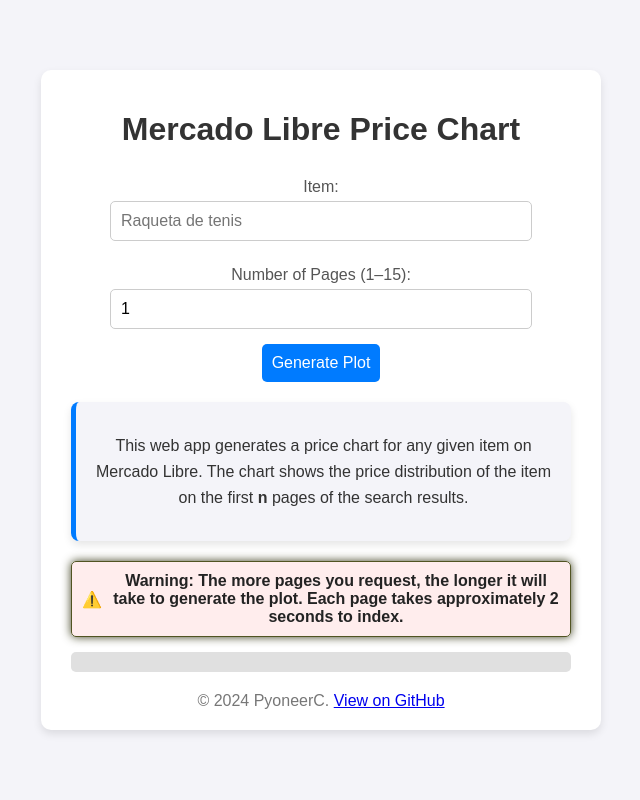
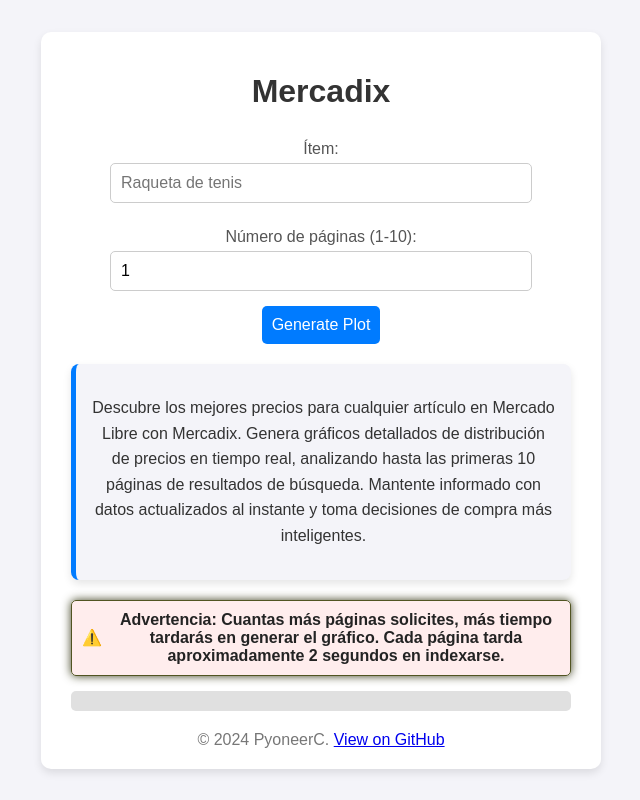
Before and after one commit to pyoneerC/Mercadix, a Flask app: page / in a window 1280 px wide. Shown: the whole page, without its empty margins (319-959 px from the left). Run offline with Flask 3, Linux system fonts and the light colour scheme.

Commit message:
fix title, translated, pwa

```diff
--- a/templates/error.html
+++ b/templates/error.html
@@ -3,7 +3,7 @@
    <head>
       <meta charset="UTF-8">
       <meta name="viewport" content="width=device-width, initial-scale=1.0">
-      <title>Error - Something Went Wrong</title>
+      <title>Error - Algo salió mal</title>
       <link rel="stylesheet" href="https://cdnjs.cloudflare.com/ajax/libs/font-awesome/6.0.0-beta3/css/all.min.css">
       <link rel="stylesheet" href="{{ url_for('static', filename='css/errorstyle.css') }}">
       <link rel="shortcut icon" href="{{ url_for('static', filename='favicon.ico') }}">
@@ -13,10 +13,10 @@
          <div class="icon">
             <i class="fas fa-exclamation-triangle"></i>
          </div>
-         <h1>Oops! Something Went Wrong.</h1>
+         <h1>Oops! Ocurrío un error</h1>
          <p>{{ error_message }}</p>
          <div class="button-group">
-            <a href="{{ url_for('index') }}">Go Back</a>
+            <a href="{{ url_for('index') }}">Volver</a>
          </div>
       </div>
    </body>
--- a/templates/index.html
+++ b/templates/index.html
@@ -3,7 +3,7 @@
 <head>
     <meta charset="UTF-8">
     <meta name="viewport" content="width=device-width, initial-scale=1.0">
-    <title>Mercado Libre Price Chart</title>
+    <title>Mercadix</title>
     <link rel="shortcut icon" href="{{ url_for('static', filename='favicon.ico') }}">
     <link rel="stylesheet" href="{{ url_for('static', filename='css/idxstyle.css') }}">
 </head>
@@ -48,23 +48,22 @@
 </head>
 <body>
     <div class="container">
-        <h1>Mercado Libre Price Chart</h1>
+        <h1>Mercadix</h1>
         <form id="price-form" action="/" method="post">
-            <label for="item">Item:</label>
+            <label for="item">Ítem:</label>
             <input type="text" id="item" name="item" required placeholder="Raqueta de tenis">
-            <label for="number_of_pages">Number of Pages (1–15):</label>
-            <input type="number" id="number_of_pages" name="number_of_pages" required min="1" max="15" value="1">
+            <label for="number_of_pages">Número de páginas (1-10):</label>
+            <input type="number" id="number_of_pages" name="number_of_pages" required min="1" max="10" value="1">
             <button type="submit" id="submit-button">Generate Plot</button>
         </form>
 
         <div class="explanation">
             <p>
-                This web app generates a price chart for any given item on Mercado Libre.
-                The chart shows the price distribution of the item on the first <strong>n</strong> pages of the search results.
+                Descubre los mejores precios para cualquier artículo en Mercado Libre con Mercadix. Genera gráficos detallados de distribución de precios en tiempo real, analizando hasta las primeras 10 páginas de resultados de búsqueda. Mantente informado con datos actualizados al instante y toma decisiones de compra más inteligentes.
             </p>
         </div>
         <div class="warning-message">
-            Warning: The more pages you request, the longer it will take to generate the plot. Each page takes approximately 2 seconds to index.
+            Advertencia: Cuantas más páginas solicites, más tiempo tardarás en generar el gráfico. Cada página tarda aproximadamente 2 segundos en indexarse.
         </div>
 
         <div class="progress-container" id="progress-container">
@@ -73,7 +72,7 @@
 
         <div class="footer">
             &copy; 2024 PyoneerC.
-            <a href="https://github.com/pyoneerC/mercado-libre-price-chart" target="_blank">View on GitHub</a>
+            <a href="https://github.com/pyoneerC/Mercadix" target="_blank">View on GitHub</a>
         </div>
     </div>
 
```
Also changed, not shown: templates/show_plot.html (+10 -10 lines).
